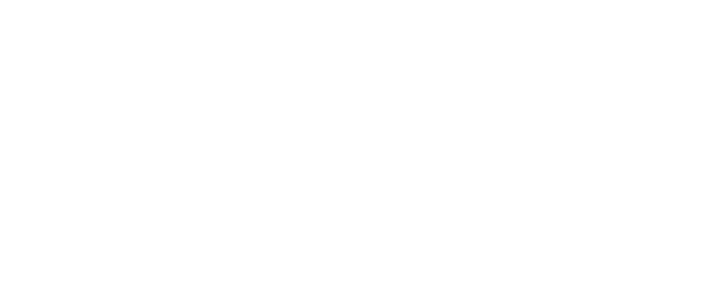
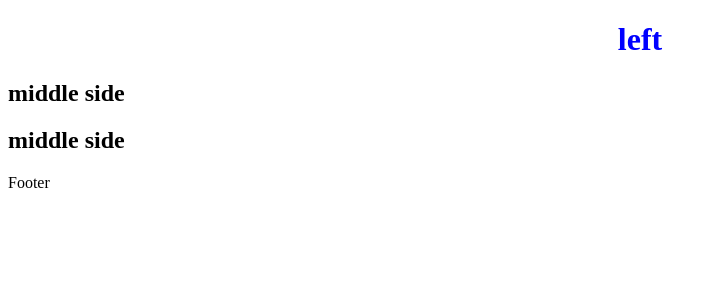
Before and after one commit to Advanced-computer-lab-2024/WanderQuest, a Next.js app in the folder Front-End/wanderquest/: page / in a window 1280 px wide. Shown: the top 300 px of the page, without its empty margins (0-717 px from the left). Built offline with nearby package versions, Linux system fonts and the light colour scheme.

Commit message:
folders creation and intialization

```diff
--- /dev/null
+++ b/Front-End/wanderquest/Styles/Navbar.css
@@ -0,0 +1,4 @@
+h1{
+    text-align: center;
+    color: blue;
+}
--- /dev/null
+++ b/Front-End/wanderquest/components/Footer.jsx
@@ -0,0 +1,9 @@
+import React from 'react'
+
+const Footer = () => {
+  return (
+    <div>Footer</div>
+  )
+}
+
+export default Footer
--- /dev/null
+++ b/Front-End/wanderquest/components/Navbar.jsx
@@ -0,0 +1,18 @@
+'use client'
+import React from 'react'
+import { useEffect,useState } from 'react'
+import Link from 'next/link'
+import Image from 'next/image'
+import styles from'../Styles/Navbar.css'
+// import {signIn,signOut,useSession,getProviders}from'next-auth/react'
+const Navbar = () => {
+  const isloggedin=false;
+  return (<>
+    <h1 className='navbar-leftsiede'>left</h1>
+    <h2 className='navbar-middleside'>middle side </h2>
+    <h2 className='navbar-rightside'>middle side </h2>
+    </>
+  )
+}
+
+export default Navbar
--- a/Front-End/wanderquest/src/app/layout.js
+++ b/Front-End/wanderquest/src/app/layout.js
@@ -1,5 +1,7 @@
 import localFont from "next/font/local";
 import "./globals.css";
+import Navbar from "../../components/Navbar";
+import Footer from "../../components/Footer";
 
 const geistSans = localFont({
   src: "./fonts/GeistVF.woff",
@@ -21,7 +23,9 @@ export default function RootLayout({ children }) {
   return (
     <html lang="en">
       <body className={`${geistSans.variable} ${geistMono.variable}`}>
+        <Navbar></Navbar>
         {children}
+        <Footer></Footer>
       </body>
     </html>
   );
--- a/Front-End/wanderquest/src/app/page.js
+++ b/Front-End/wanderquest/src/app/page.js
@@ -3,7 +3,6 @@ import styles from "./page.module.css";
 export default function Home() {
   return (
     <div className={styles.container}>
-
     </div>
   );
 }
```
Also changed, not shown: Front-End/wanderquest/components/Itinerary.jsx (added, +9 -0 lines).
